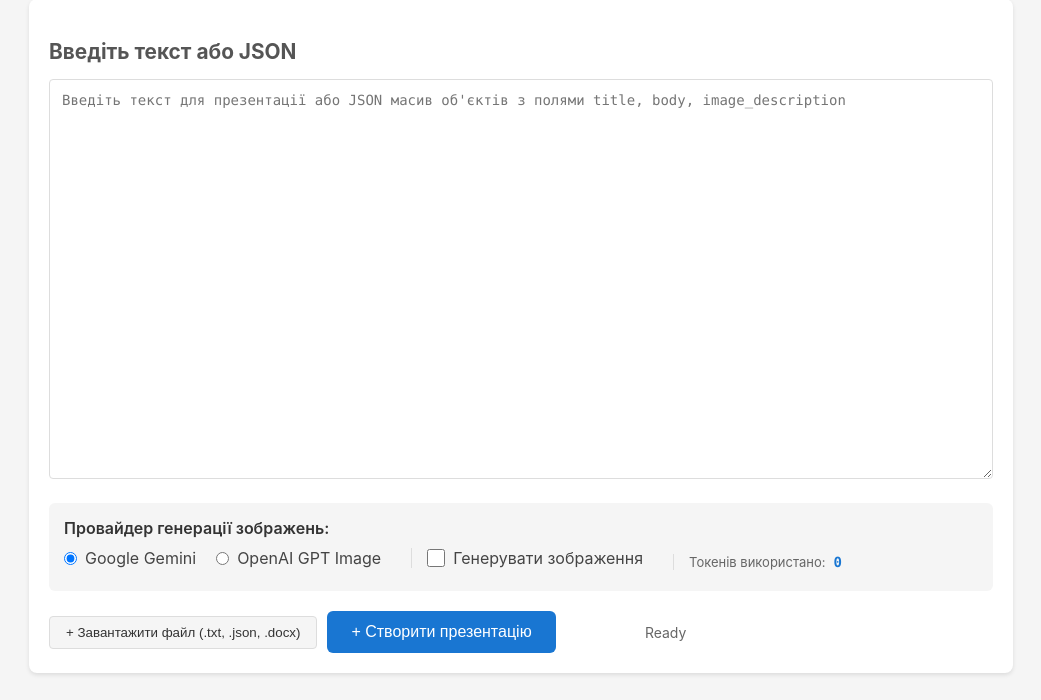
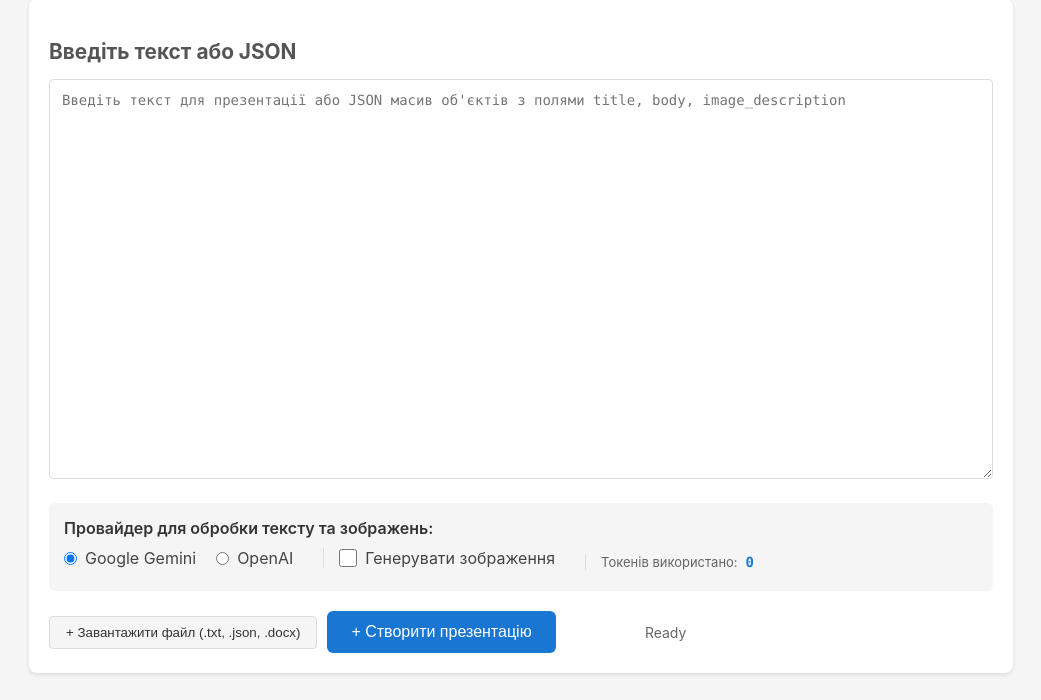
Before and after one commit to OleksandrGora/mysite, a Flask app: page /pptx-generator/ in a window 1280 px wide. Shown: the part 100-800 px from the top of the page, without its empty margins (119-1160 px from the left). Run offline with Flask 3, Linux system fonts and the light colour scheme; the visitor is signed in with stand-in values (Sample User, id 1).

Commit message:
працює

```diff
--- a/blueprints/pptx_generator/create_pptx.py
+++ b/blueprints/pptx_generator/create_pptx.py
@@ -209,7 +209,7 @@ def create_presentation(filename, slides_data, images_dir=None):
 
         # Розміри зон — чітко 50/50 з відступами
         MARGIN = Inches(0.4)
-        CONTENT_TOP = Inches(1.3)       # під заголовком
+        CONTENT_TOP = Inches(2.3)       # під заголовком
         CONTENT_HEIGHT = Inches(5.0)
         HALF_W = slide_width // 2       # половина слайду в EMU
 
--- a/blueprints/pptx_generator/routes.py
+++ b/blueprints/pptx_generator/routes.py
@@ -62,7 +62,7 @@ GEMINI_IMAGE_MAX_WORKERS = 3
 # "gemini-2.5-pro"    — найякісніша
 # "gemini-2.5-flash"  — швидша
 # "gemini-2.0-flash"  — стабільна, без thinking
-GEMINI_TEXT_MODEL = "gemini-2.5-pro"
+GEMINI_TEXT_MODEL = "gemini-2.5-flash-lite"
 
 # Thinking budget для текстової моделі
 # 0 — вимкнено, -1 — авто, 1024+ — обмежений
@@ -370,7 +370,7 @@ def fix_json_with_llm(raw_text, provider='google'):
 
             response = client.chat.completions.create(
                 model=OPENAI_TEXT_MODEL,
-                temperature=OPENAI_TEXT_TEMPERATURE,
+                # temperature=OPENAI_TEXT_TEMPERATURE,
                 messages=[{"role": "user", "content": prompt}]
             )
 
@@ -403,9 +403,9 @@ def fix_json_with_llm(raw_text, provider='google'):
                 contents=prompt,
                 config=types.GenerateContentConfig(
                     temperature=GEMINI_TEXT_TEMPERATURE,
-                    thinking_config=types.ThinkingConfig(
-                        thinking_budget=GEMINI_TEXT_THINKING_BUDGET
-                    )
+                    # thinking_config=types.ThinkingConfig(
+                    #     thinking_budget=GEMINI_TEXT_THINKING_BUDGET
+                    # )
                 )
             )
 
@@ -445,7 +445,8 @@ def fix_json_with_llm(raw_text, provider='google'):
             return None, tokens_used
 
     except Exception as e:
-        logger.error(f"Failed to fix JSON with LLM ({provider}): {e}", exc_info=True)
+        import traceback
+        logger.error(f"Failed to fix JSON with LLM ({provider}): {type(e).__name__}: {e}\n{traceback.format_exc()}")
         return None, None
 
 
@@ -609,7 +610,7 @@ Requirements:
         return None, None
 
     except Exception as e:
-        logger.error(f"OpenAI image generation failed: {e}")
+        logger.error(f"OpenAI image generation failed: {e}", exc_info=True)
         return None, None
 
 
--- a/blueprints/pptx_generator/templates/pptx_generator/index.html
+++ b/blueprints/pptx_generator/templates/pptx_generator/index.html
@@ -292,7 +292,7 @@
             </div>
 
             <div class="provider-selector">
-                <label>Провайдер генерації зображень:</label>
+                <label>Провайдер для обробки тексту та зображень:</label>
                 <div class="provider-row">
                     <div class="radio-group">
                         <label class="radio-label">
@@ -301,7 +301,7 @@
                         </label>
                         <label class="radio-label">
                             <input type="radio" name="image-provider" value="openai">
-                            OpenAI GPT Image
+                            OpenAI
                         </label>
                     </div>
                     <label class="checkbox-label">
```
